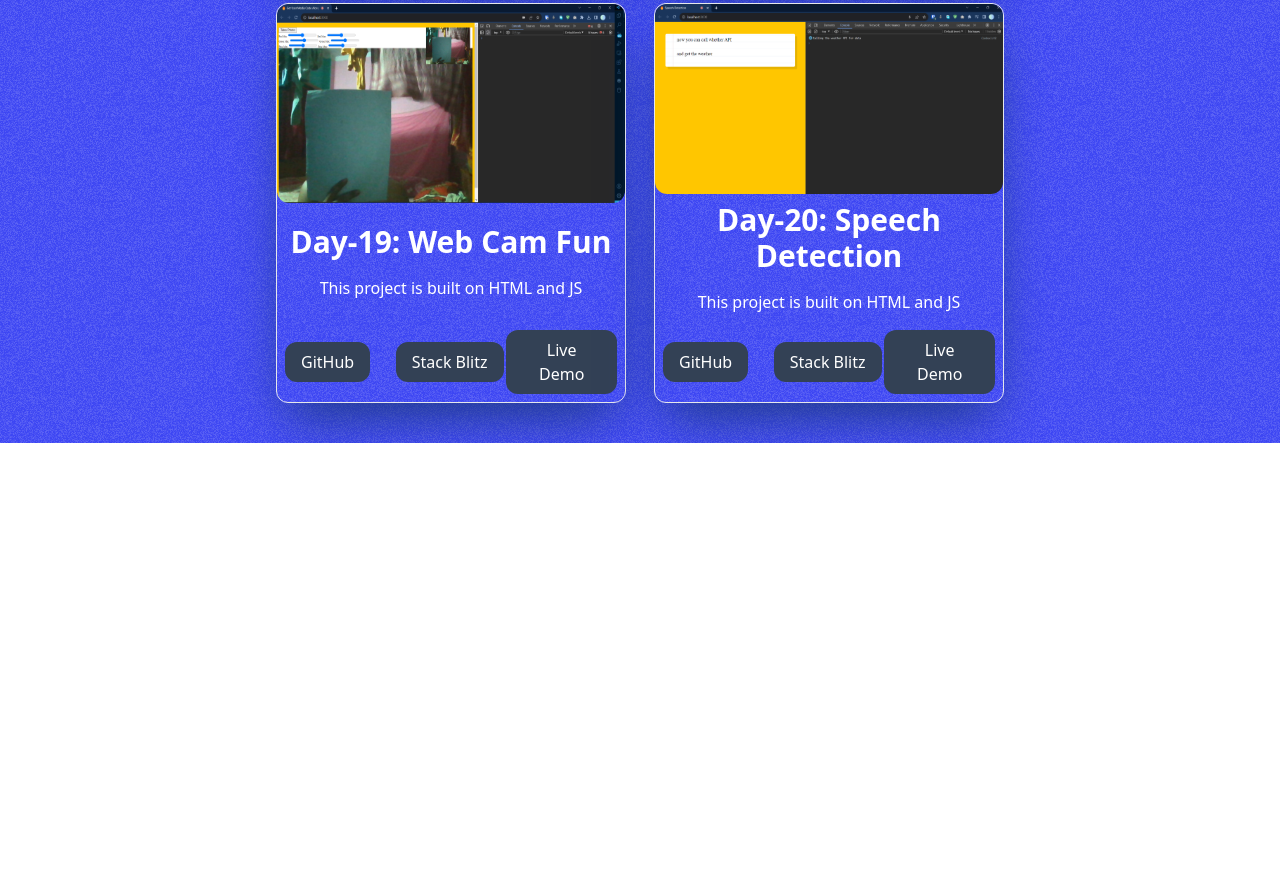
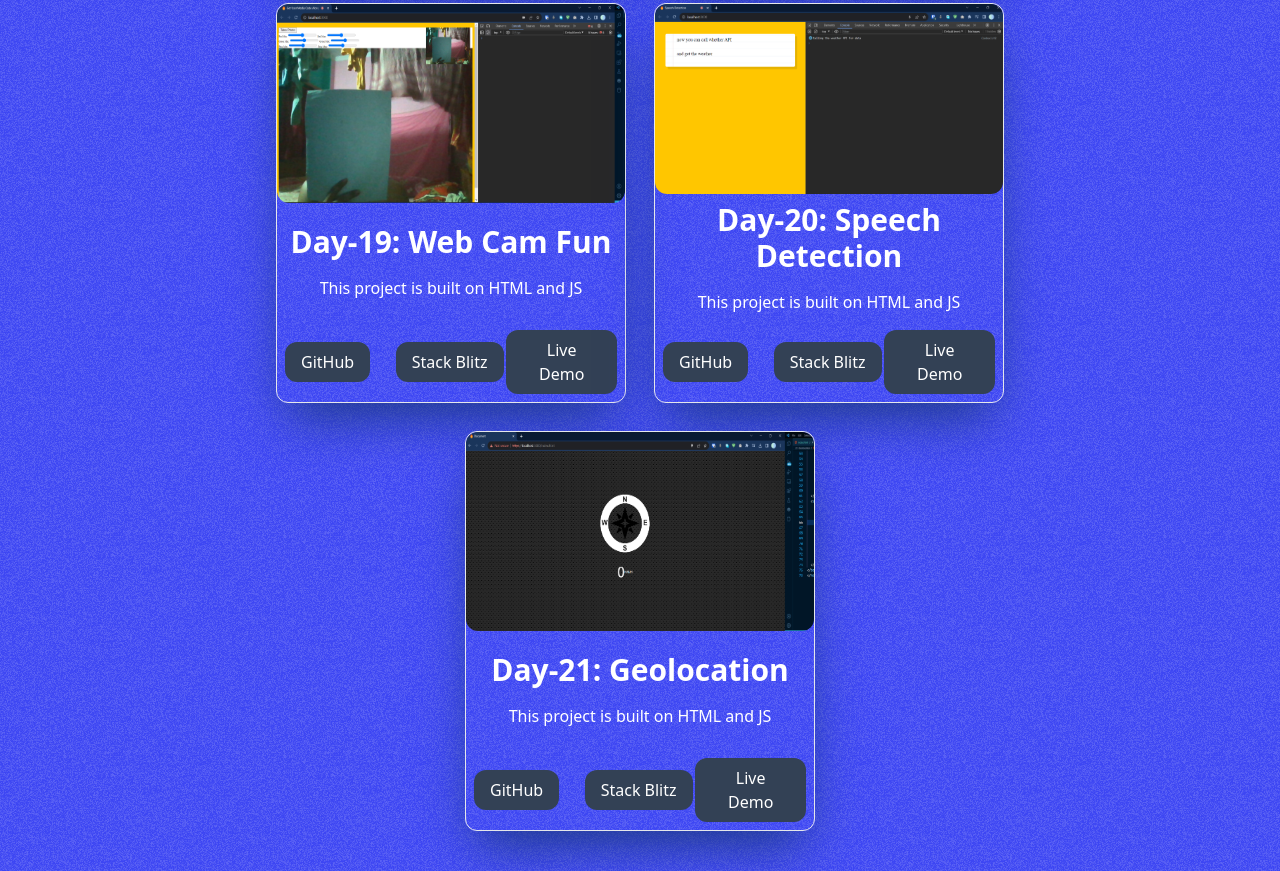
Before and after one commit to ilokeshghosh/javascript-30, a plain HTML site: page index page/dist/index.html in a window 1280 px wide. Shown: the part 4126-4997 px from the top of the page. Before the commit the page ends 4569 px from the top, so only its background shows below. Drawn offline with Linux system fonts and the light colour scheme.

Commit message:
index page : Day-21

```diff
--- a/index page/dist/index.html
+++ b/index page/dist/index.html
@@ -729,6 +729,39 @@
                 </div>
             </div>
 
+            <!-- card21  -->
+            <div
+                class="border shadow-2xl shadow-blue-900 md:w-[350px] w-[90%] h-[400px] rounded-xl flex flex-col justify-between items-center">
+                <!-- image -->
+                <div class="w-full h-[50%] rounded-xl"><img
+                        class="w-full transition-all linear duration-900 h-full rounded-xl hover:scale-110"
+                        src="../assets/day21.png" alt="random-image"></div>
+
+                <!-- text -->
+                <div class="w-full flex flex-col justify-center items-center p-2 gap-4">
+                    <!--project title -->
+                    <div class="text-center text-3xl font-bold w-full text-white">
+                        <h1>Day-21: Geolocation</h1>
+                    </div>
+
+                    <!-- project explanation -->
+                    <div class="text-center font-medium w-full text-white">
+                        <p>This project is built on HTML and JS</p>
+                    </div>
+                </div>
+
+                <!-- links  -->
+                <div class="w-full flex items-center justify-between p-2">
+                    <div class="w-1/3"><button class="bg-slate-700 rounded-xl px-4 py-2 text-white"><a
+                                href="https://github.com/ilokeshghosh/javascript-30/tree/main/20-Speech%20Detection"
+                                target="_blank">GitHub</a></button></div>
+                    <div class="w-1/3"><button class="bg-slate-700 rounded-xl px-4 py-2 text-white"><a href="#">Stack
+                                Blitz</a></button></div>
+                    <div class="w-1/3"><button class="bg-slate-700 rounded-xl px-4 py-2 text-white"><a
+                                href="https://ilokeshghosh.github.io/javascript-30/21-Geolocation/"
+                                target="_blank">Live Demo</a></button></div>
+                </div>
+            </div>
         </div>
 
     </div>
```
Also changed, not shown: index page/assets/day21.png (added).
